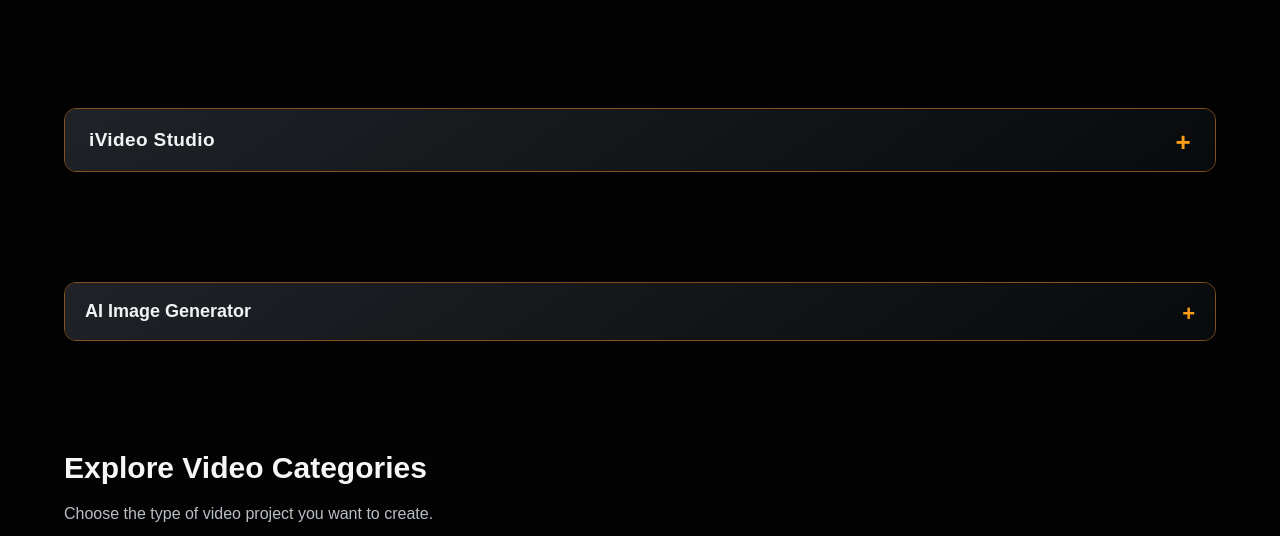
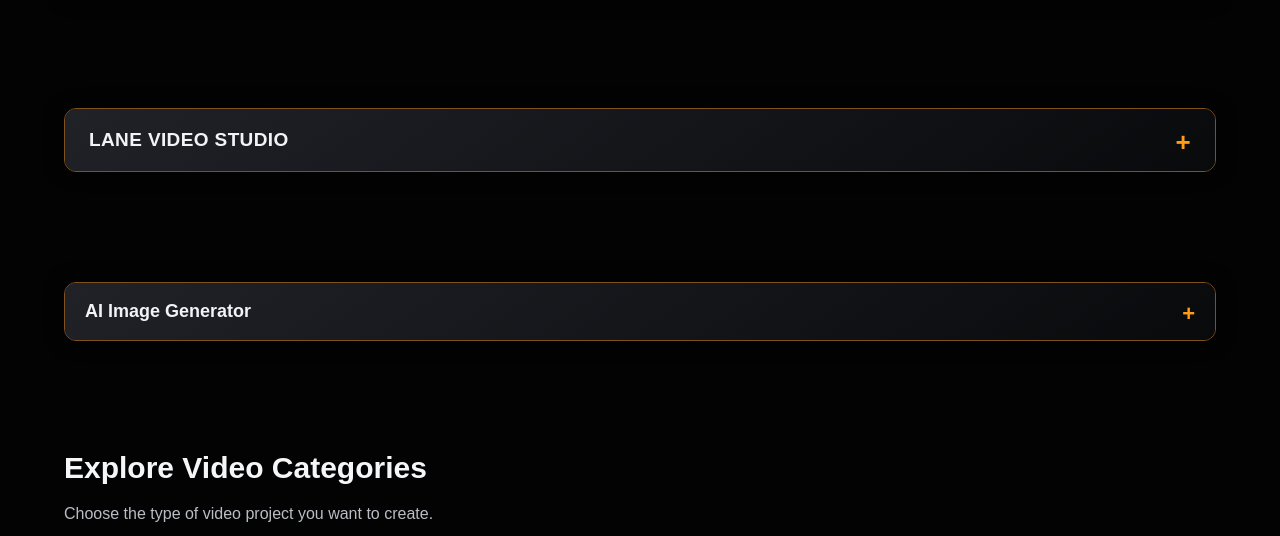
Before and after one commit to hadsev6-source/lane-video-ai, a plain HTML site: page index.html in a window 1280 px wide. Shown: the part 1578-2114 px from the top of the page. Drawn offline with nearby package versions, Linux system fonts and the light colour scheme; no server answers.

Commit message:
Rename video accordion to LANE VIDEO STUDIO

```diff
--- a/index.html
+++ b/index.html
@@ -1336,10 +1336,10 @@ input:focus,textarea:focus,select:focus{outline:1px solid #ffb02e!important;box-
 @media(max-width:560px){.lane-video-studio .video-builder-head{padding:22px 18px}.lane-video-studio .video-builder-grid{padding:13px;gap:13px}.lane-video-studio .video-builder-card{padding:16px}.lane-video-studio .video-builder-fields{grid-template-columns:1fr}}
 </style>
 <details class="studio-accordion ivideo-accordion">
-  <summary>iVideo Studio</summary>
+  <summary>LANE VIDEO STUDIO</summary>
   <div class="video-builder">
   <header class="video-builder-head">
-    <div class="video-builder-kicker">LANE AI STUDIO · iVIDEO STUDIO</div>
+    <div class="video-builder-kicker">LANE VIDEO STUDIO</div>
     <h2>Create your next video</h2>
     <p>A fresh video creation workspace. Describe the scene, choose your visual direction and format, then prepare your generation.</p>
   </header>
```
